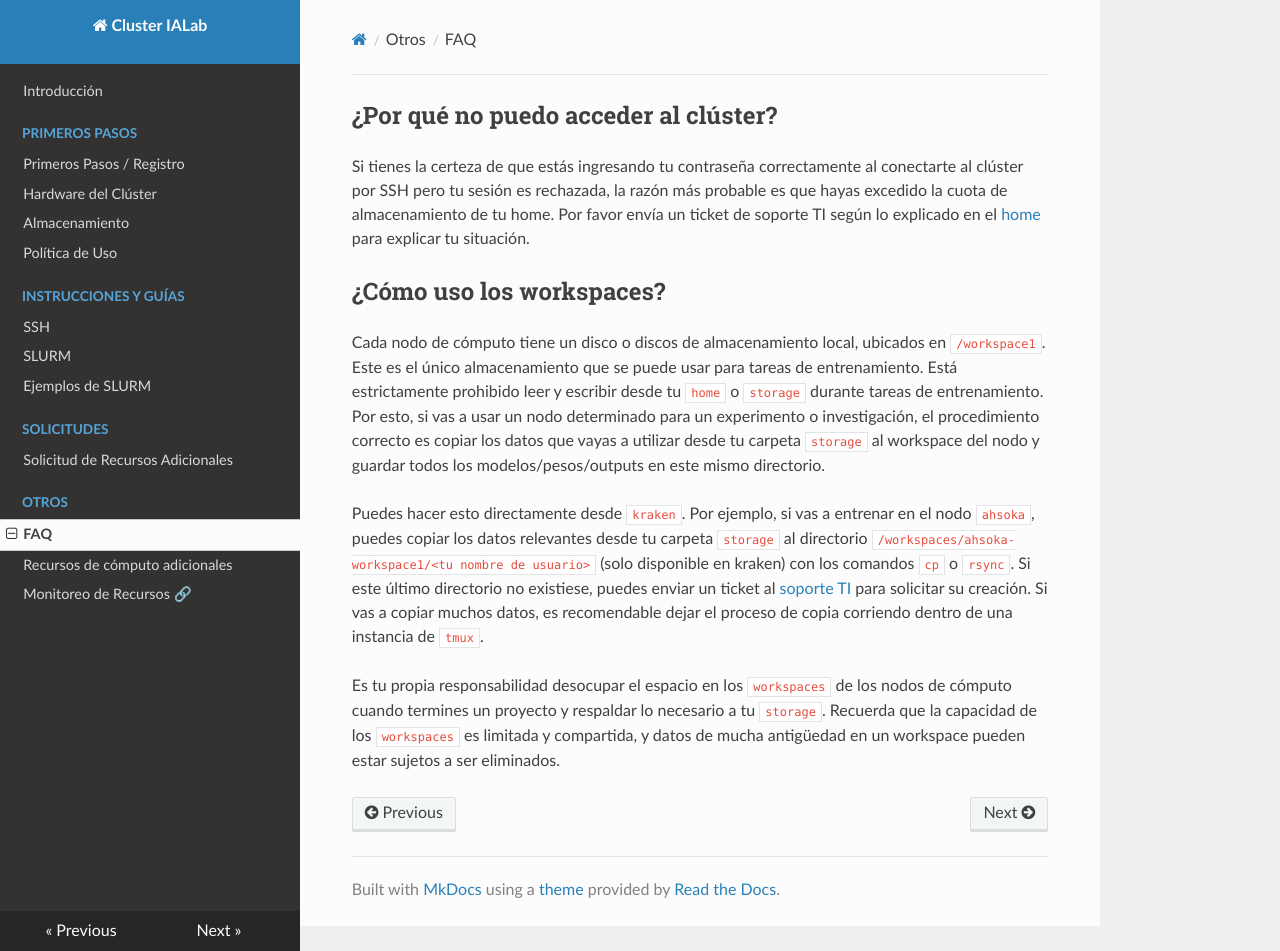
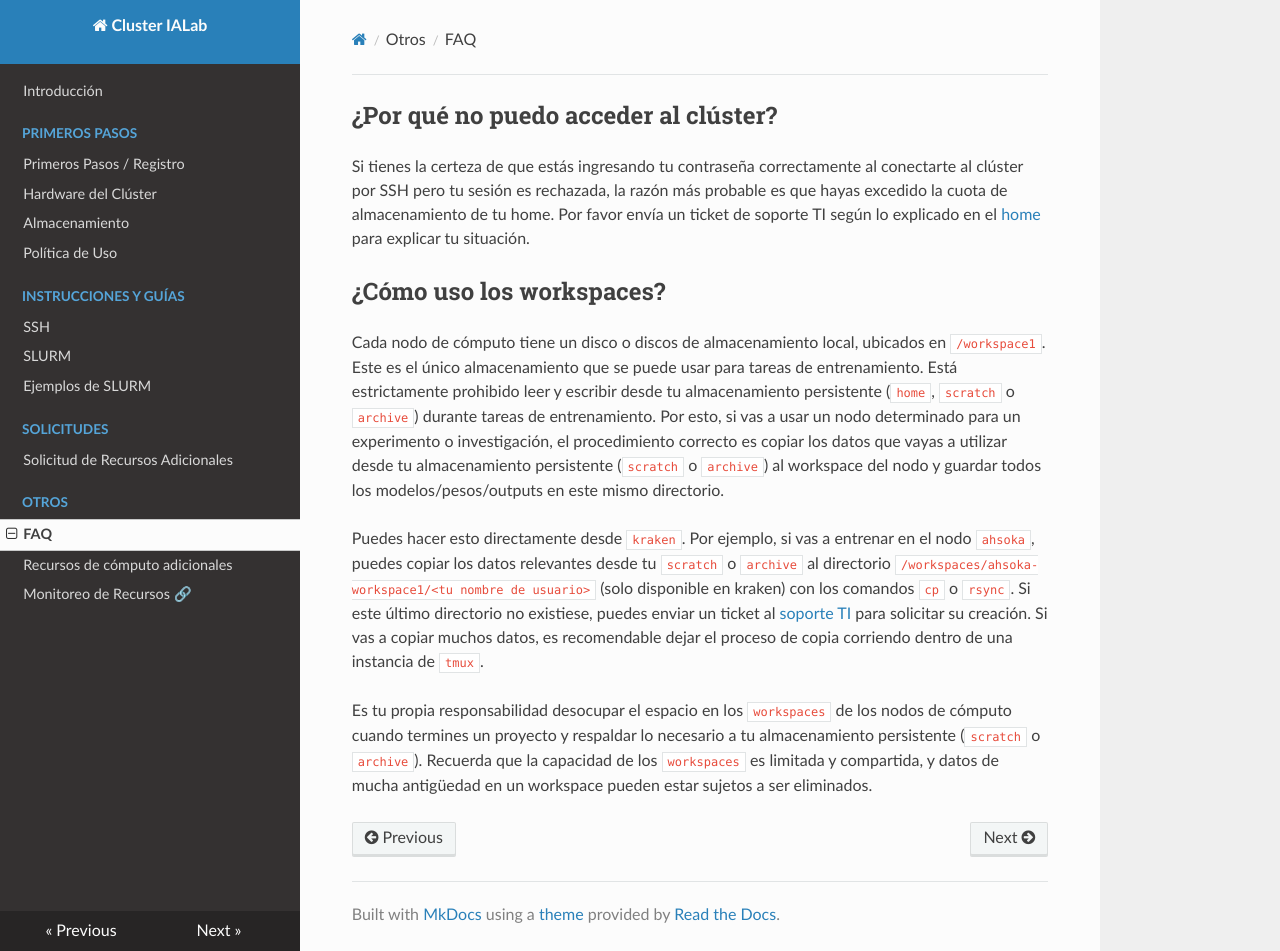
Before and after one commit to Sysadmins-CENIA/Cluster-IALab-Docs, an MkDocs documentation site: the page built from docs/faq.md, in a window 1280 px wide and 951 px high. Built offline with MkDocs 1.6.1, drawn with Linux system fonts in a browser that asks for light colours; nearby versions of some CDN libraries.

Commit message:
Fix inconsistent storage terminology in FAQ
Replace the undefined `storage` directory references with the defined
persistent storage areas (`home`, `scratch`, `archive`) to match the
storage and usage policy pages.

```diff
--- a/docs/faq.md
+++ b/docs/faq.md
@@ -2,8 +2,8 @@
 Si tienes la certeza de que estás ingresando tu contraseña correctamente al conectarte al clúster por SSH pero tu sesión es rechazada, la razón más probable es que hayas excedido la cuota de almacenamiento de tu home. Por favor envía un ticket de soporte TI según lo explicado en el [home](index.md) para explicar tu situación.
 
 ## ¿Cómo uso los workspaces?
-Cada nodo de cómputo tiene un disco o discos de almacenamiento local, ubicados en `/workspace1`. Este es el único almacenamiento que se puede usar para tareas de entrenamiento. Está estrictamente prohibido leer y escribir desde tu `home` o `storage` durante tareas de entrenamiento. Por esto, si vas a usar un nodo determinado para un experimento o investigación, el procedimiento correcto es copiar los datos que vayas a utilizar desde tu carpeta `storage` al workspace del nodo y guardar todos los modelos/pesos/outputs en este mismo directorio.
+Cada nodo de cómputo tiene un disco o discos de almacenamiento local, ubicados en `/workspace1`. Este es el único almacenamiento que se puede usar para tareas de entrenamiento. Está estrictamente prohibido leer y escribir desde tu almacenamiento persistente (`home`, `scratch` o `archive`) durante tareas de entrenamiento. Por esto, si vas a usar un nodo determinado para un experimento o investigación, el procedimiento correcto es copiar los datos que vayas a utilizar desde tu almacenamiento persistente (`scratch` o `archive`) al workspace del nodo y guardar todos los modelos/pesos/outputs en este mismo directorio.
 
-Puedes hacer esto directamente desde `kraken`. Por ejemplo, si vas a entrenar en el nodo `ahsoka`, puedes copiar los datos relevantes desde tu carpeta `storage` al directorio `/workspaces/ahsoka-workspace1/<tu nombre de usuario>` (solo disponible en kraken) con los comandos `cp` o `rsync`. Si este último directorio no existiese, puedes enviar un ticket al [soporte TI](mailto:soporte@cenia.cl) para solicitar su creación. Si vas a copiar muchos datos, es recomendable dejar el proceso de copia corriendo dentro de una instancia de `tmux`.
+Puedes hacer esto directamente desde `kraken`. Por ejemplo, si vas a entrenar en el nodo `ahsoka`, puedes copiar los datos relevantes desde tu `scratch` o `archive` al directorio `/workspaces/ahsoka-workspace1/<tu nombre de usuario>` (solo disponible en kraken) con los comandos `cp` o `rsync`. Si este último directorio no existiese, puedes enviar un ticket al [soporte TI](mailto:soporte@cenia.cl) para solicitar su creación. Si vas a copiar muchos datos, es recomendable dejar el proceso de copia corriendo dentro de una instancia de `tmux`.
 
-Es tu propia responsabilidad desocupar el espacio en los `workspaces` de los nodos de cómputo cuando termines un proyecto y respaldar lo necesario a tu `storage`. Recuerda que la capacidad de los `workspaces` es limitada y compartida, y datos de mucha antigüedad en un workspace pueden estar sujetos a ser eliminados.
+Es tu propia responsabilidad desocupar el espacio en los `workspaces` de los nodos de cómputo cuando termines un proyecto y respaldar lo necesario a tu almacenamiento persistente (`scratch` o `archive`). Recuerda que la capacidad de los `workspaces` es limitada y compartida, y datos de mucha antigüedad en un workspace pueden estar sujetos a ser eliminados.
```
